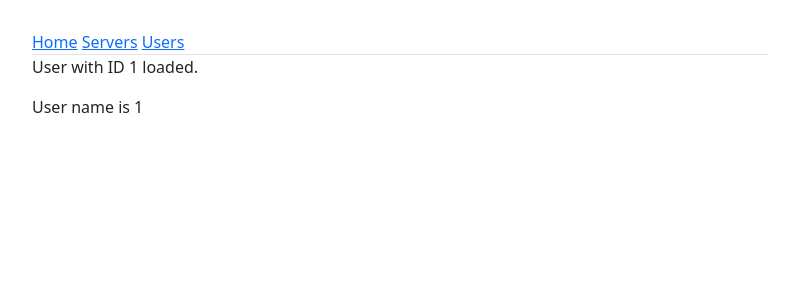
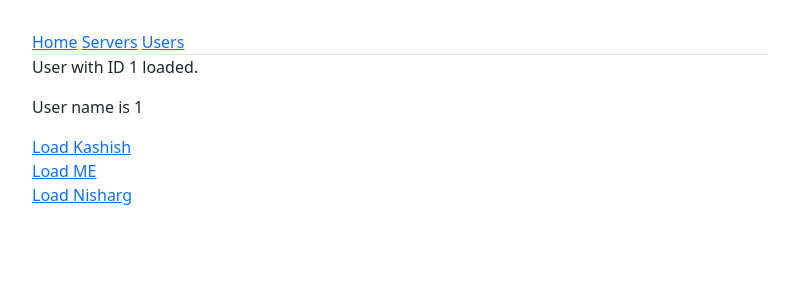
Before and after one commit to Shruti271099/Angular, an Angular app: page /users/1/1 in a window 1280 px wide. Shown: the top 300 px of the page, without its empty margins (50-849 px from the left). Built offline with nearby package versions, Linux system fonts and the light colour scheme.

Commit message:
135-136-Routing

```diff
--- a/src/app/users/user/user.component.html
+++ b/src/app/users/user/user.component.html
@@ -1,2 +1,5 @@
 <p>User with ID {{user.id}} loaded.</p>
 <p>User name is {{user.name}}</p>
+<a [routerLink]="['/users', 10, 'Kashish']">Load Kashish</a><br>
+<a [routerLink]="['/users', 12, 'Shruti']">Load ME</a><br>
+<a [routerLink]="['/users', 15, 'Nisharg']">Load Nisharg</a>
--- a/src/app/users/user/user.component.ts
+++ b/src/app/users/user/user.component.ts
@@ -1,13 +1,15 @@
-import { Component, OnInit } from '@angular/core';
-import { ActivatedRoute } from '@angular/router';
+import { Component, OnDestroy, OnInit } from '@angular/core';
+import { ActivatedRoute, Params } from '@angular/router';
+import { Subscription } from 'rxjs';
 
 @Component({
   selector: 'app-user',
   templateUrl: './user.component.html',
   styleUrls: ['./user.component.css']
 })
-export class UserComponent implements OnInit {
+export class UserComponent implements OnInit, OnDestroy{
   user!: {id: number, name: string};
+  paramsSubscribe!:Subscription;
 
   constructor(private route:ActivatedRoute) { }
 
@@ -16,6 +18,16 @@ export class UserComponent implements OnInit {
     id: this.route.snapshot.params['id'],
     name: this.route.snapshot.params['name']
     }
+    this.paramsSubscribe = this.route.params.subscribe(
+      (params:Params) => {
+        this.user.id = params['id'],
+        this.user.name = params['name']
+      }
+    );
+
+  }
+  ngOnDestroy(){
+    this.paramsSubscribe.unsubscribe();
   }
 
 }
```
